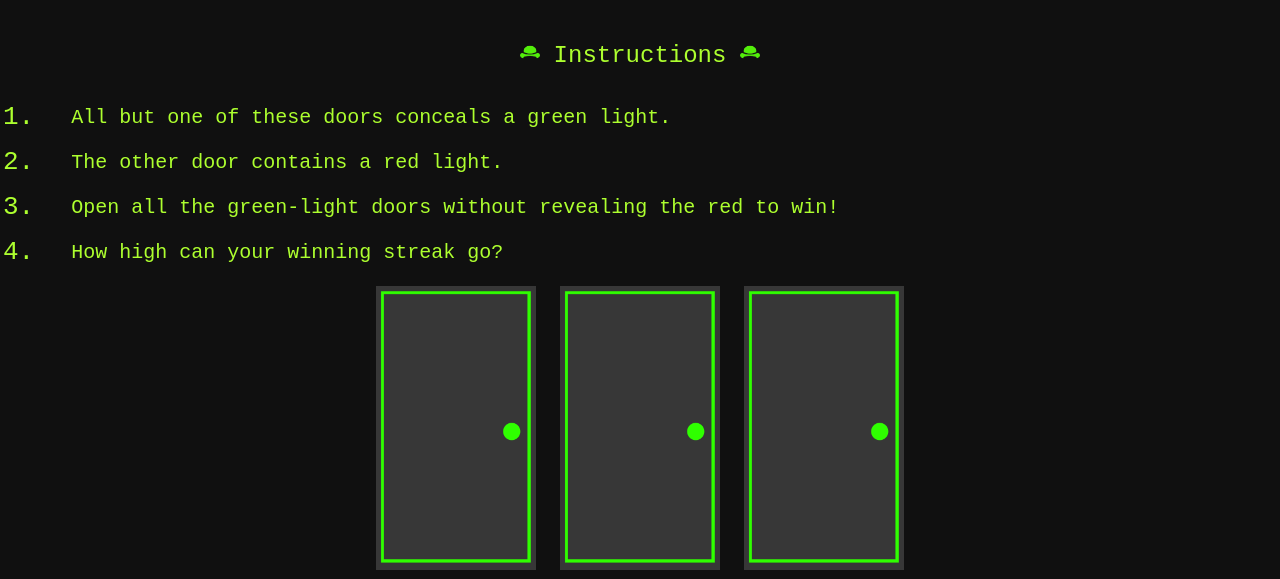
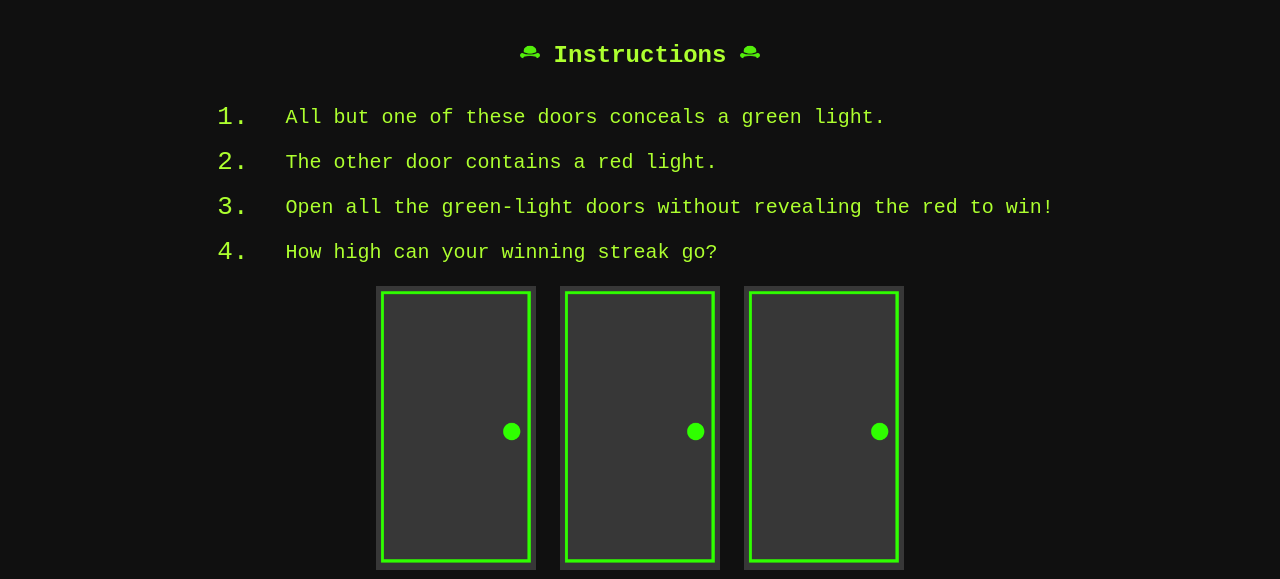
Before and after one commit to Paraprax/the-dud, a PHP site: page / in a window 1280 px wide. Shown: the part 127-706 px from the top of the page. Run offline with PHP 8.4, Linux system fonts and the light colour scheme.

Commit message:
Center table with margin auto

```diff
--- a/assets/css/style.css
+++ b/assets/css/style.css
@@ -21,6 +21,7 @@ header {
 }
 
 #instructions-table {
+  margin: 0 auto;
 }
 
 #instructions-title {
@@ -29,6 +30,7 @@ header {
   padding-right: 10px;
   font-family: "Courier New", Courier, monospace;
   font-size: 24px;
+  font-weight: bold;
 }
 
 .instructions-row {
--- a/index.html
+++ b/index.html
@@ -20,8 +20,7 @@
       <img src="assets/images/bowler.png" width="20px" alt="" />
     </div>
 
-    <div id="instructions-table">
-      <table>
+    <table id="instructions-table">
       <th></th>
       <tr>
         <td class="instructions-number">1.</td>
@@ -40,7 +39,6 @@
         <td class="instructions-text">How high can your winning streak go?</td>
       </tr>
     </table>
-    </div>
 
     <div id="door-row">
       <img id="door1" class="door" src="assets/images/door.png" width="160px" alt="closed door" />
```
Lines whose indentation alone changed are shown as unchanged.
